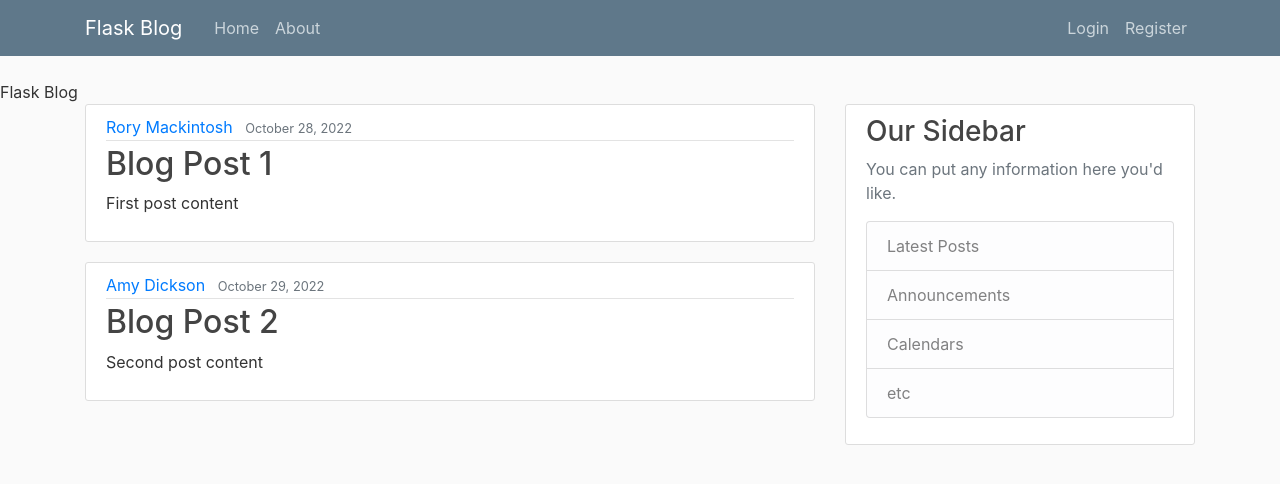
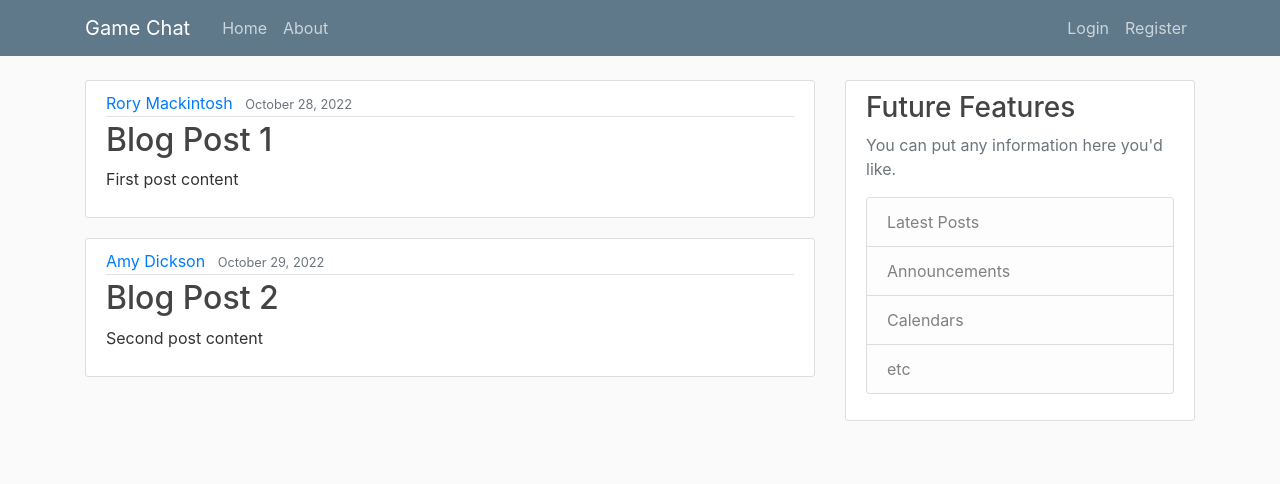
Before and after one commit to RoryM18/set09103_CW, a Flask app: page / in a window 1280 px wide. Shown: the top 484 px of the page. Run offline with Flask 2, Linux system fonts and the light colour scheme.

Commit message:
Small changes to html layout

```diff
--- a/Flask_Blog/templates/layout.html
+++ b/Flask_Blog/templates/layout.html
@@ -9,13 +9,13 @@
     		<!-- Bootstrap CSS -->
     		<link rel="stylesheet" href="https://cdn.jsdelivr.net/npm/bootstrap@4.3.1/dist/css/bootstrap.min.css" integrity="sha384-ggOyR0iXCbMQv3Xipma34MD+dH/1fQ784/j6cY/iJTQUOhcWr7x9JvoRxT2MZw1T" crossorigin="anonymous">
 
-		<link rel="stylesheet" type="text/css" href="{{ url_for('static', filename='main.css')}}"
+		<link rel="stylesheet" type="text/css" href="{{ url_for('static', filename='main.css')}}">
 
 
                 {% if title  %}
-                        <title>Flask Blog - {{ title }}</title>
+                        <title>Game Chat - {{ title }}</title>
                 {% else %}
-                        <title>Flask Blog</title>
+                        <title>Game Chat</title>
                 {% endif %}
         </head>
 	<body>
@@ -23,7 +23,7 @@
 		<header class="site-header">
 		  <nav class="navbar navbar-expand-md navbar-dark bg-steel fixed-top">
 		    <div class="container">
-		      <a class="navbar-brand mr-4" href="/">Flask Blog</a>
+		      <a class="navbar-brand mr-4" href="/">Game Chat</a>
 		      <button class="navbar-toggler" type="button" data-toggle="collapse" data-target="#navbarToggle" aria-controls="navbarToggle" aria-expanded="false" aria-label="Toggle navigation">
 			<span class="navbar-toggler-icon"></span>
 		      </button>
@@ -49,7 +49,7 @@
 		    </div>
 		    <div class="col-md-4">
 		      <div class="content-section">
-			<h3>Our Sidebar</h3>
+			<h3>Future Features</h3>
 			<p class='text-muted'>You can put any information here you'd like.
 			  <ul class="list-group">
 			    <li class="list-group-item list-group-item-light">Latest Posts</li>
```
